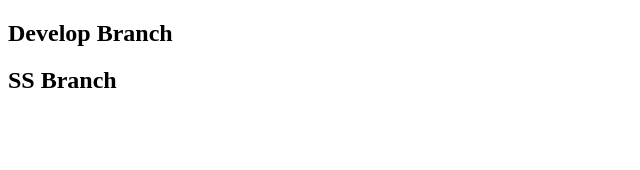
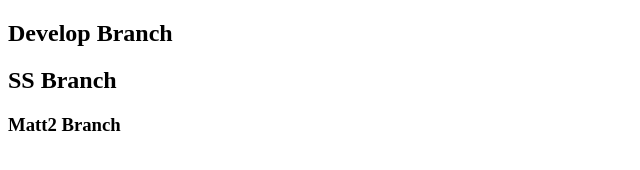
Before and after one commit to SS-93/ChatServerII, a plain HTML site: page index.html in a window 1280 px wide. Shown: the whole page, without its empty margins (0-640 px from the left). Drawn offline with Linux system fonts and the light colour scheme.

Commit message:
Matt2 Branch update

```diff
--- a/index.html
+++ b/index.html
@@ -8,5 +8,6 @@
 <body>
     <h2>Develop Branch</h2>
     <h2>SS Branch</h2>
+    <h3>Matt2 Branch</h3>
 </body>
 </html>
```
Also changed, not shown: 1 other file.
